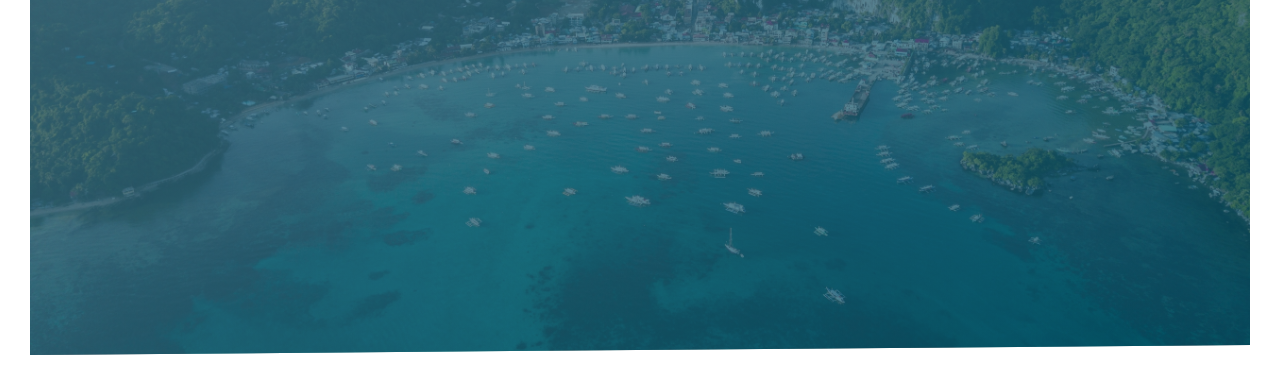
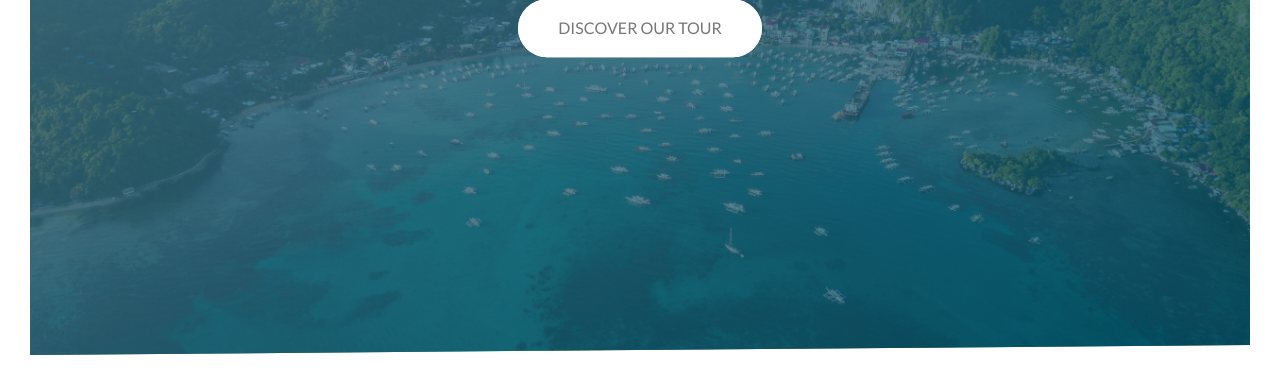
Before and after one commit to bienjerico/advancedcss-sass, a plain HTML site: page index.html in a window 1280 px wide. Shown: the part 435-820 px from the top of the page. Drawn offline with Linux system fonts and the light colour scheme.

Commit message:
button animation

```diff
--- a/css/style.css
+++ b/css/style.css
@@ -52,12 +52,14 @@ body{
     top: 45%;
     left: 50%;
     transform: translate(-50%,-50%);
+    text-align: center;
 }
 .heading-primary{
     color: #ffffff;
     text-transform: uppercase;
 
     backface-visibility: hidden;
+    margin-bottom: 60px;
 }
 
 .heading-primary-main{
@@ -117,3 +119,68 @@ body{
         transform: translateX(0);
     }
 }
+
+@keyframes moveInBottom{
+    0%{
+        opacity: 0;
+        transform: translateY(30px);
+    }
+
+    100%{
+        opacity: 1;
+        transform: translateY(0);
+    }
+}
+
+.btn:link,
+.btn:visited {
+    text-transform: uppercase;
+    text-decoration: none;
+    padding: 15px 40px;
+    display: inline-block;
+    border-radius: 100px;
+    transition: all .2s;
+    position: relative;
+}
+
+.btn:hover{
+    transform: translateY(-3px);
+    box-shadow: 0 10px 20px rgba(0,0,0,.2)
+}
+
+.btn:active{
+    transform: translateY(-1px);
+    box-shadow: 0 5px 10px rgba(0,0,0,.2)
+}
+
+.btn-white{
+    background-color: #ffffff;
+    color: #777777;
+}
+
+.btn::after{
+    content: "";
+    display: inline-block;
+    height: 100%;
+    width: 100%;
+    border-radius: 100px;
+    position: absolute;
+    top: 0;
+    left:0;
+    z-index: -1;
+    transform: all 2s;
+}
+
+.btn-white::after{
+    background-color: #ffffff;
+}
+
+.btn:hover::after{
+    transform: scaleX(1.5) scaleY(1.6);
+    opacity: 0;
+}
+
+.btn-animated{
+    animation: moveInBottom .5s ease-out .60s;
+    animation-fill-mode: backwards;
+}
--- a/index.html
+++ b/index.html
@@ -24,6 +24,8 @@
                 <span class="heading-primary-main">It's more fun in the</span>
                 <span class="heading-primary-sub">Philippines</span>
             </h1>
+
+            <a href="#" class="btn btn-white btn-animated">Discover our tour</a>
         </div>
     </header>
 </body>
```
